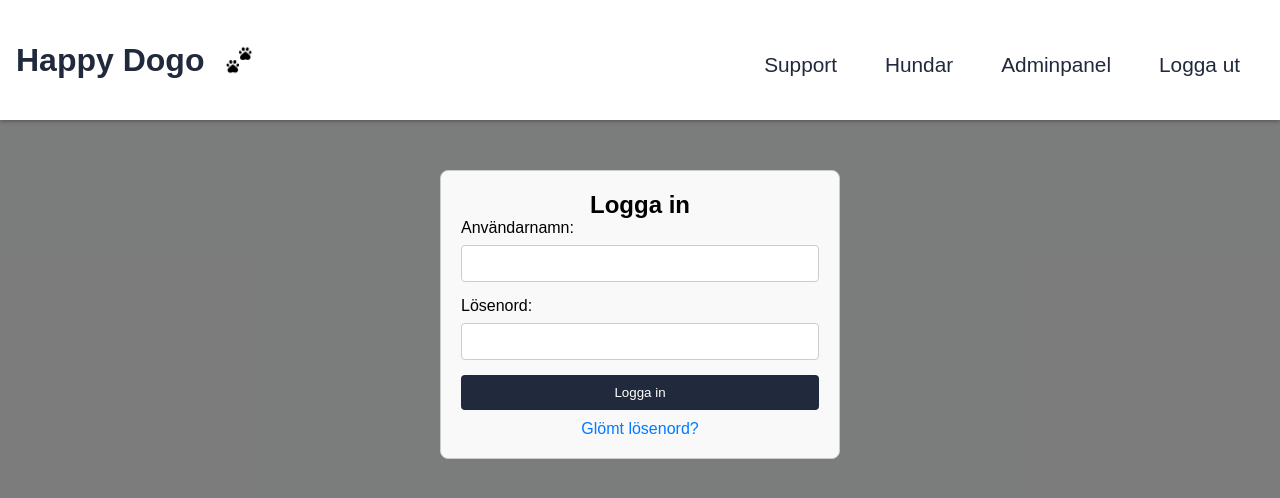
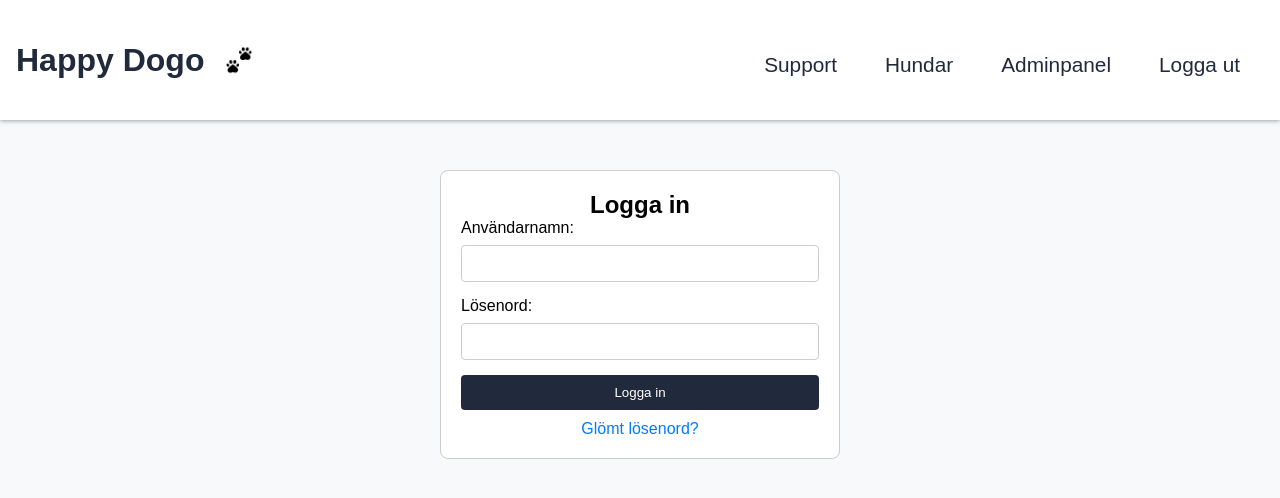
Before and after one commit to ns-develops/Dogcareweb-app-new, a React (Vite) app: page /Dogcareweb-app-new/loggain in a window 1280 px wide. Shown: the top 498 px of the page. Built offline with nearby package versions, Linux system fonts and the light colour scheme.

Commit message:
background color improvement

```diff
--- a/src/pages/LoggaIn.css
+++ b/src/pages/LoggaIn.css
@@ -1,3 +1,12 @@
+/* För att säkerställa att hela sidan täcks */
+html, body {
+    height: 100%; /* Gör att body och html täcker hela höjden av sidan */
+    margin: 0; /* Tar bort eventuell marginal som kan påverka layouten */
+    background-color: #f8f9fa; /* Sätt bakgrundsfärgen på hela sidan */
+    font-family: Arial, sans-serif; /* Valfri font */
+}
+
+/* För inloggningscontainern */
 .login-container {
     width: 100%;
     max-width: 400px;
@@ -5,7 +14,7 @@
     padding: 20px;
     border: 1px solid #ccc;
     border-radius: 8px;
-    background-color: #f9f9f9;
+    background-color: #ffffff; /* Håll inloggningscontainern vit */
 }
 
 h2 {
```
Lines whose indentation alone changed are shown as unchanged.
